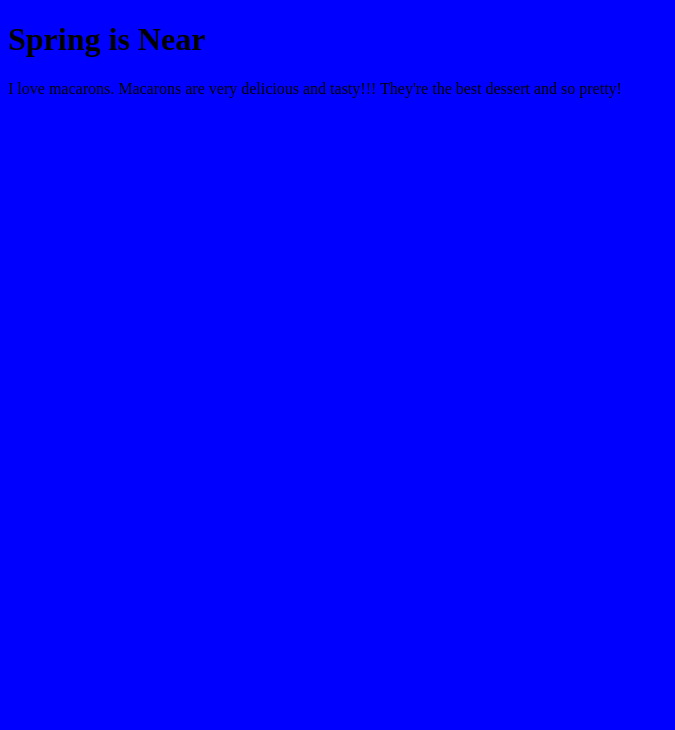
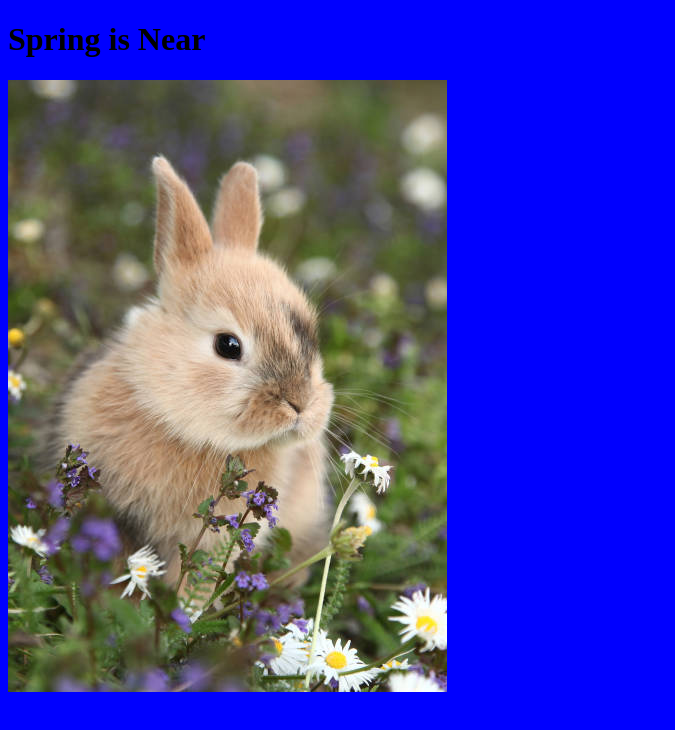
Before and after one commit to Allyson-Vue/Spring, a plain HTML site: page index.html in a window 1280 px wide. Shown: the whole page, without its empty margins (0-675 px from the left). Drawn offline with Linux system fonts and the light colour scheme.

Commit message:
replaced paragraph with an image

```diff
--- a/index.html
+++ b/index.html
@@ -7,6 +7,6 @@
 </head>
 <body>
     <header><h1>Spring is Near</h1></header>
-    <p>I love macarons. Macarons are very delicious and tasty!!! They're the best dessert and so pretty!</p>
+    <img src="dabunny.jpg" alt="Da bunny"/>
 </body>
 </html>
```
Also changed, not shown: dabunny.jpg (added).
